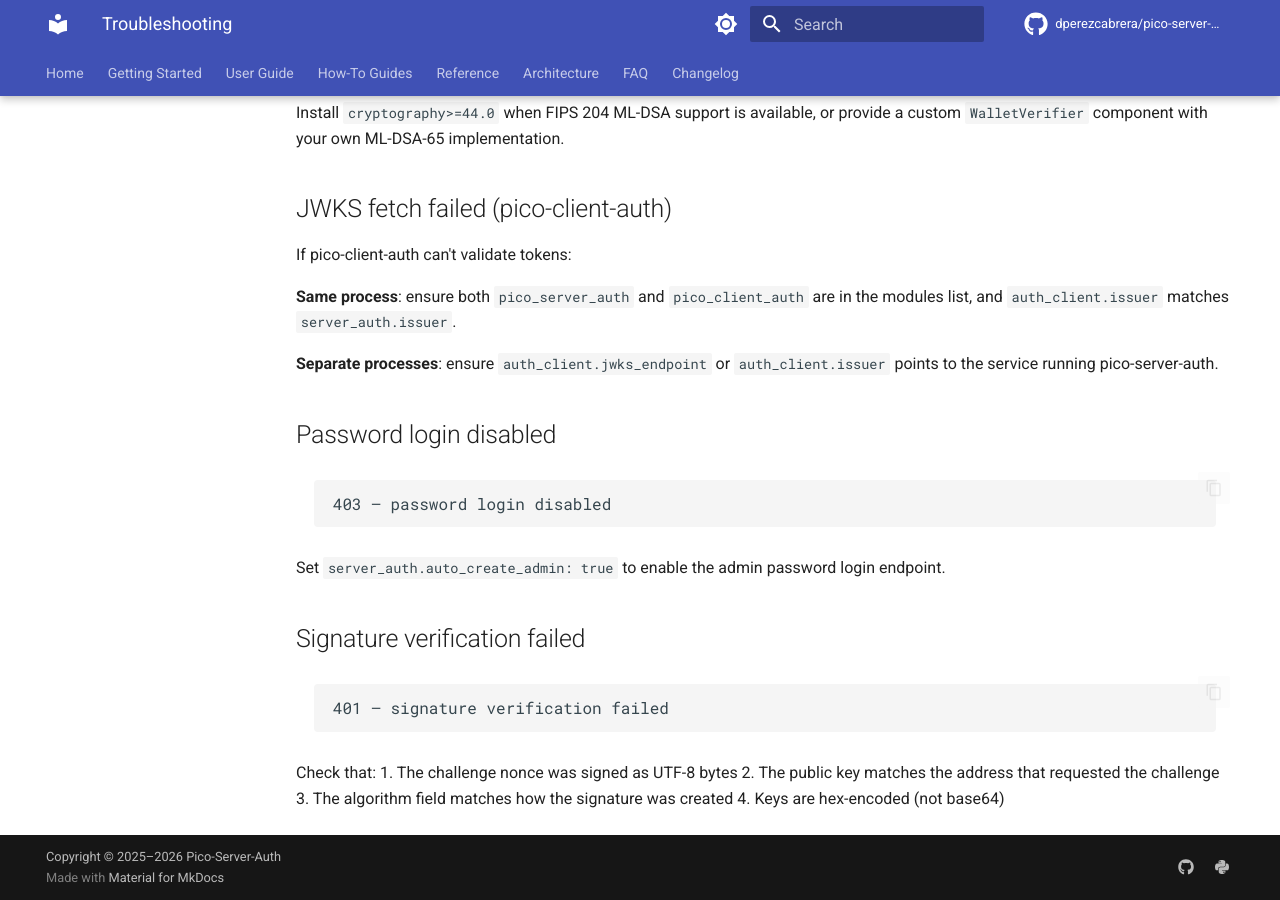
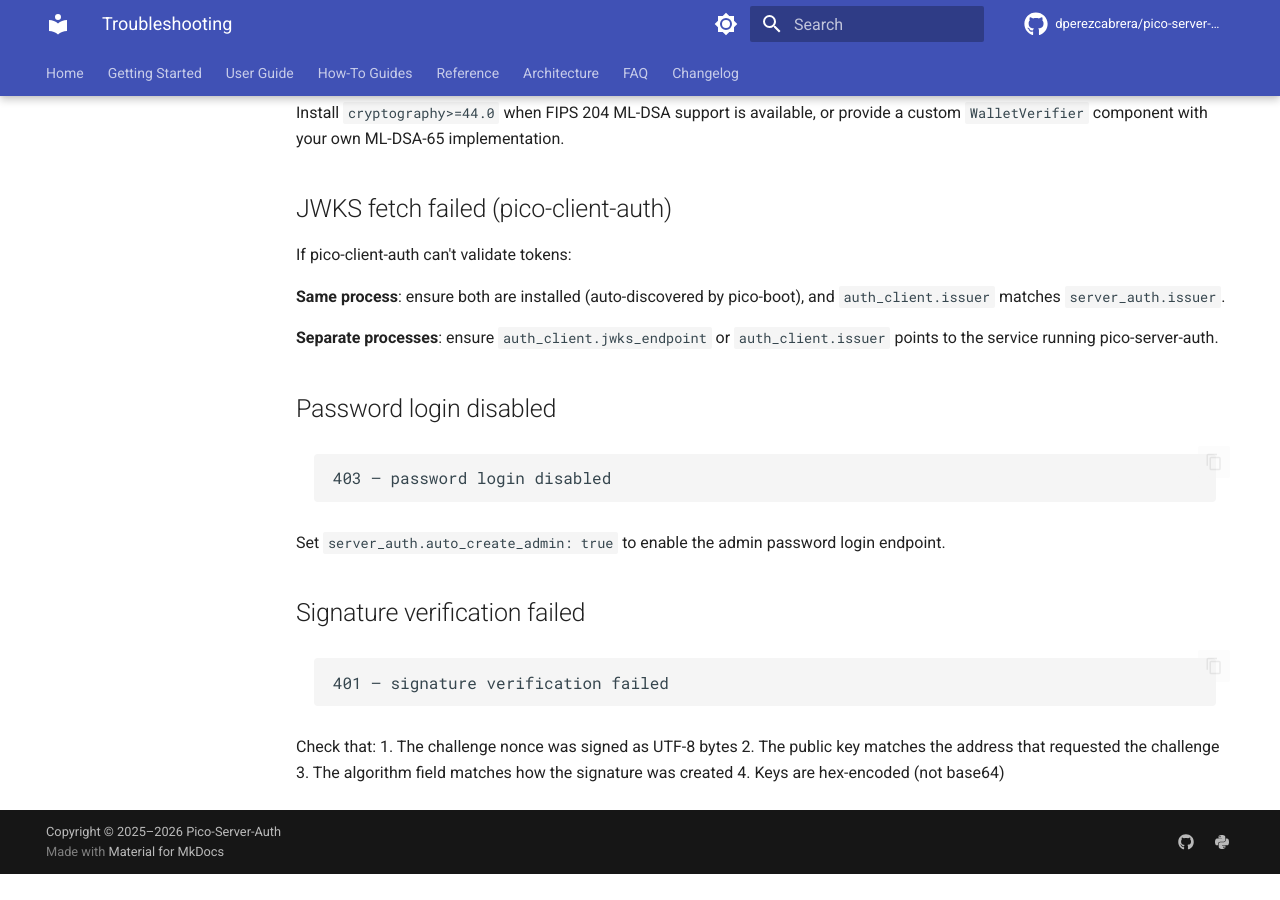
Before and after one commit to dperezcabrera/pico-server-auth, an MkDocs documentation site: the page built from docs/troubleshooting.md, in a window 1280 px wide and 900 px high, scrolled down 717 px. Built offline with MkDocs 1.6.1 and Material for MkDocs 9.7.7, drawn with Linux system fonts in a browser that asks for light colours; comment, search, counter and statistics services are not loaded; after the commit the page ends 1591 px from its top, so only the background shows below that.

Commit message:
Updated docs

```diff
--- a/docs/troubleshooting.md
+++ b/docs/troubleshooting.md
@@ -30,7 +30,7 @@ Install `cryptography>=44.0` when FIPS 204 ML-DSA support is available, or provi
 
 If pico-client-auth can't validate tokens:
 
-**Same process**: ensure both `pico_server_auth` and `pico_client_auth` are in the modules list, and `auth_client.issuer` matches `server_auth.issuer`.
+**Same process**: ensure both are installed (auto-discovered by pico-boot), and `auth_client.issuer` matches `server_auth.issuer`.
 
 **Separate processes**: ensure `auth_client.jwks_endpoint` or `auth_client.issuer` points to the service running pico-server-auth.
 
```
Also changed, not shown: README.md (+8 -7 lines), 1 other file.
